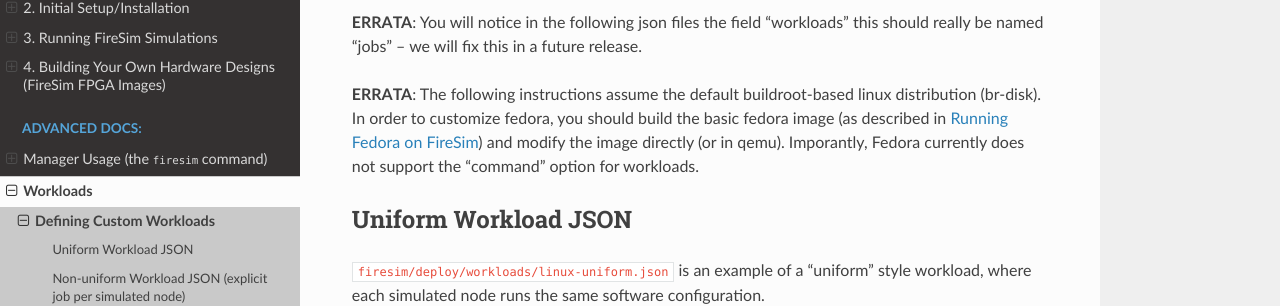
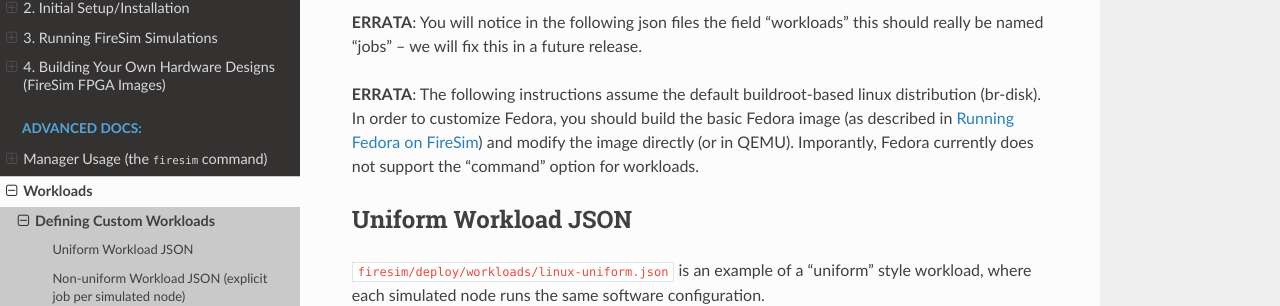
Before and after one commit to firesim/firesim, a Sphinx documentation site: the page built from docs/Advanced-Usage/Workloads/Defining-Custom-Workloads.rst, in a window 1280 px wide and 900 px high, scrolled down 413 px. Shown: the part 173-479 px from the top of the window. Built offline with Sphinx 7.4.7 and the Read the Docs theme 2.0.0, drawn with Linux system fonts in a browser that asks for light colours; some of the changed text lies outside the part shown.

```diff
--- a/docs/Advanced-Usage/Workloads/Defining-Custom-Workloads.rst
+++ b/docs/Advanced-Usage/Workloads/Defining-Custom-Workloads.rst
@@ -31,9 +31,9 @@ of the json file inline.
 this should really be named "jobs" -- we will fix this in a future release.
 
 **ERRATA**: The following instructions assume the default buildroot-based linux
-distribution (br-disk). In order to customize fedora, you should build the
-basic fedora image (as described in :ref:`booting-fedora`) and modify the
-image directly (or in qemu). Imporantly, Fedora currently does not support the
+distribution (br-disk). In order to customize Fedora, you should build the
+basic Fedora image (as described in :ref:`booting-fedora`) and modify the
+image directly (or in QEMU). Imporantly, Fedora currently does not support the
 "command" option for workloads.
 
 Uniform Workload JSON
```
Also changed, not shown: other parts of docs/Advanced-Usage/Workloads/Defining-Custom-Workloads.rst (+1 -1 lines).
